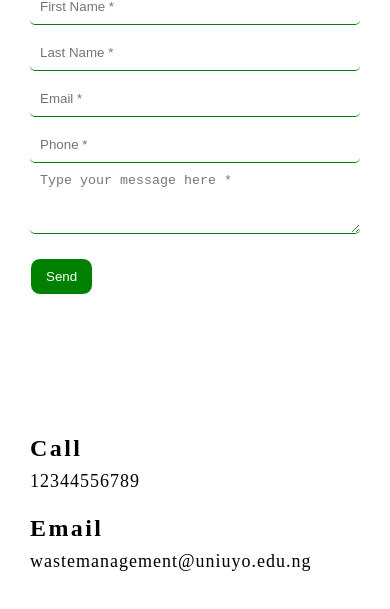
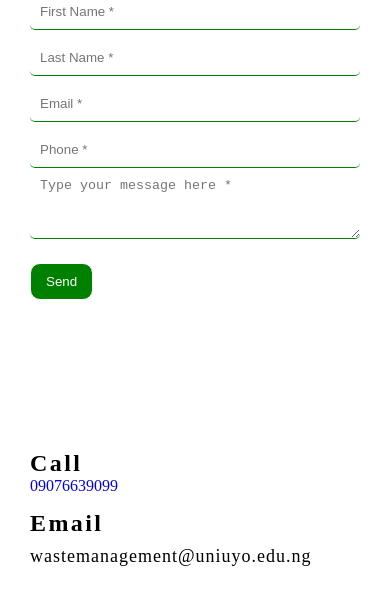
Before and after one commit to Victor-Okpukpan/wasteManagementSystem, a plain HTML site: page contact.html in a window 390 px wide. Shown: the part 201-810 px from the top of the page. Drawn offline with nearby package versions, Linux system fonts and the light colour scheme.

Commit message:
addded telephone functionality

```diff
--- a/contact.html
+++ b/contact.html
@@ -52,7 +52,7 @@
         <div class="contact-info">
             <div class="details">
                 <h2>Call</h2>
-                <p>12344556789</p>
+                <a href="tel:+2349076639099">09076639099</a>
             </div>
 
             <div class="details">
```
